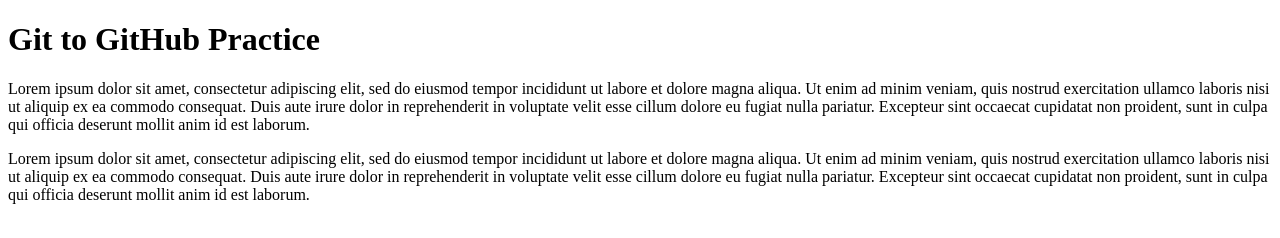
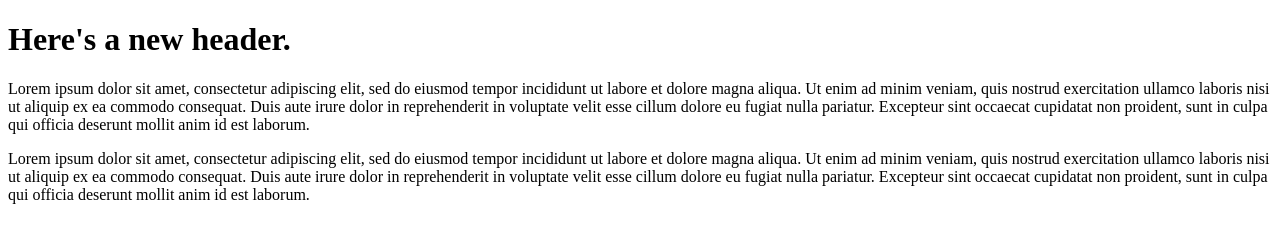
Before and after one commit to ashconn/itc134-git-github, a plain HTML site: page index.html in a window 1280 px wide. Drawn offline with Linux system fonts and the light colour scheme.

Commit message:
Changes my <h1> text.

```diff
--- a/index.html
+++ b/index.html
@@ -1,7 +1,7 @@
 <!DOCTYPE HTML>
 <HTML>
     <body>
-        <h1>Git to GitHub Practice</h1>
+        <h1>Here's a new header.</h1>
         <p>Lorem ipsum dolor sit amet, consectetur adipiscing elit, sed do eiusmod tempor incididunt ut labore et dolore magna aliqua. Ut enim ad minim veniam, quis nostrud exercitation ullamco laboris nisi ut aliquip ex ea commodo consequat. Duis aute irure dolor in reprehenderit in voluptate velit esse cillum dolore eu fugiat nulla pariatur. Excepteur sint occaecat cupidatat non proident, sunt in culpa qui officia deserunt mollit anim id est laborum.</p>
         <p>Lorem ipsum dolor sit amet, consectetur adipiscing elit, sed do eiusmod tempor incididunt ut labore et dolore magna aliqua. Ut enim ad minim veniam, quis nostrud exercitation ullamco laboris nisi ut aliquip ex ea commodo consequat. Duis aute irure dolor in reprehenderit in voluptate velit esse cillum dolore eu fugiat nulla pariatur. Excepteur sint occaecat cupidatat non proident, sunt in culpa qui officia deserunt mollit anim id est laborum.</p>
     </body>
```
